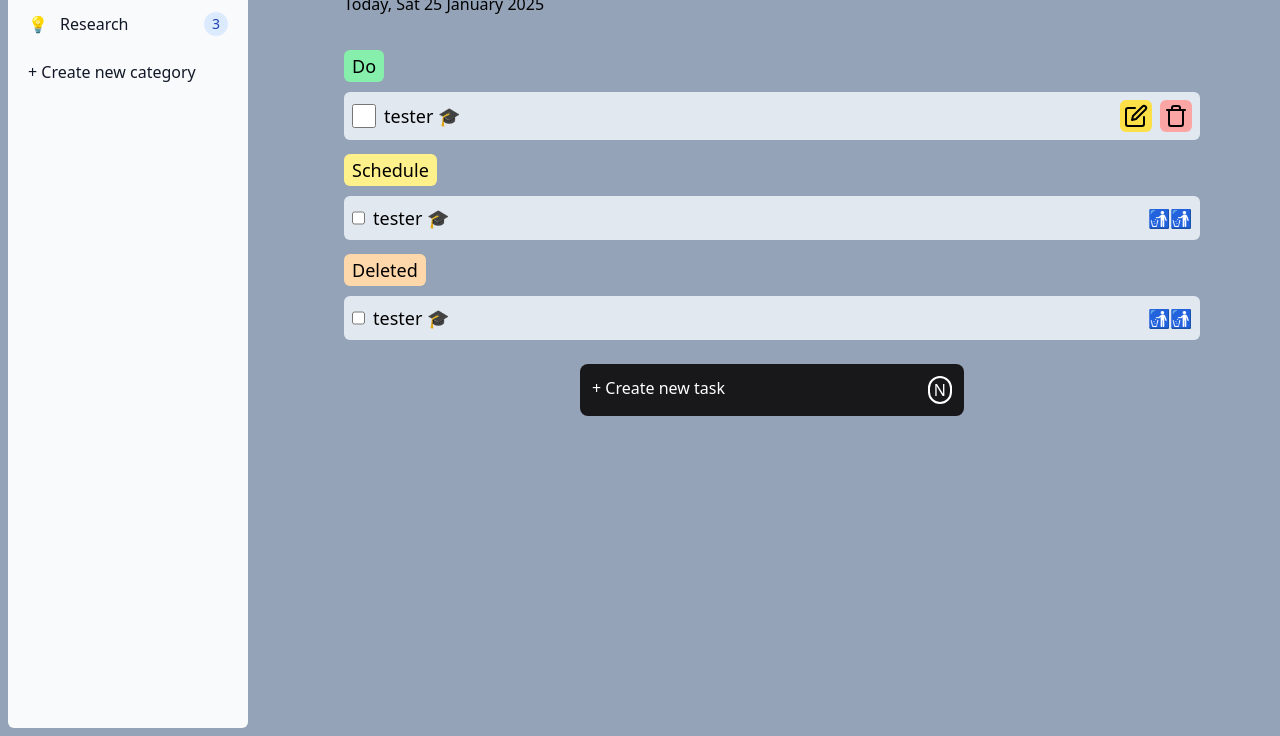
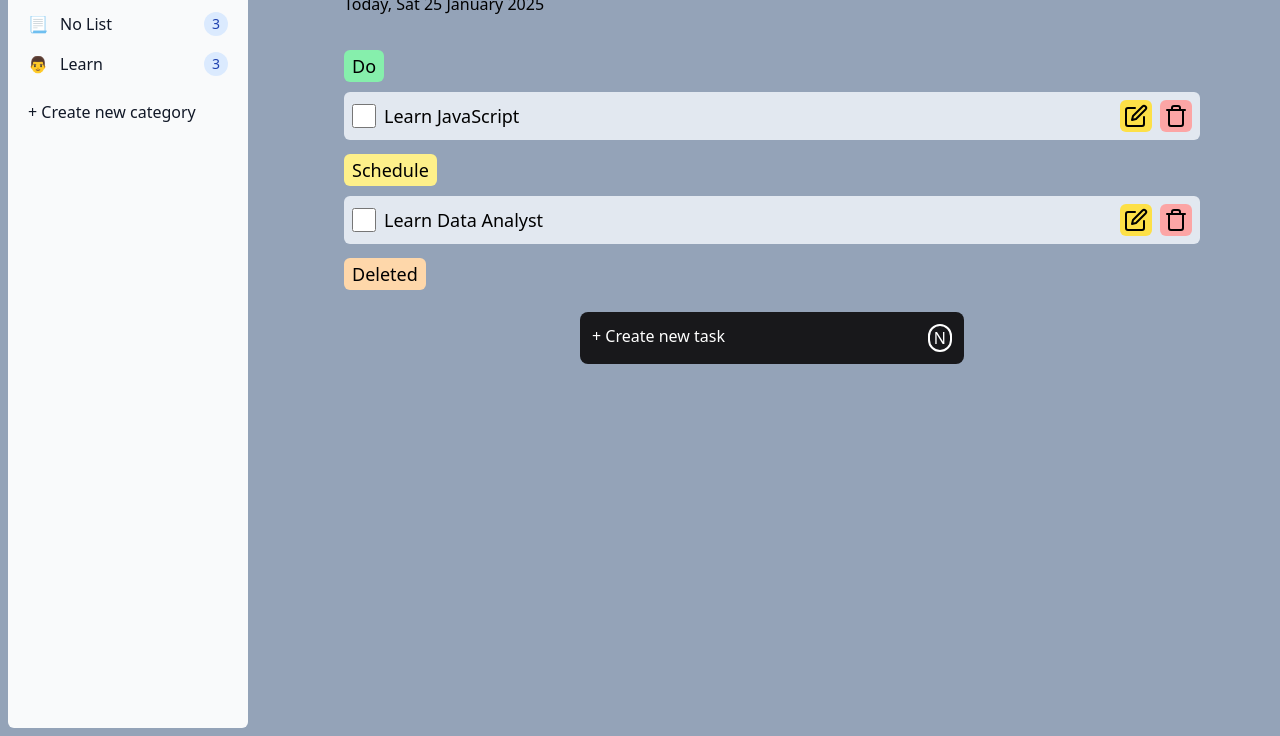
Before and after one commit to blueskye16/todos-native, a website with bundled scripts: page src/index.html in a window 1280 px wide. Shown: the part 64-800 px from the top of the page. Built offline with nearby package versions, Linux system fonts and the light colour scheme.

Commit message:
progress

```diff
--- a/package.json
+++ b/package.json
@@ -5,7 +5,7 @@
   "scripts": {
     "test": "echo \"Error: no test specified\" && exit 1",
     "start": "live-server",
-    "build:css": "npx postcss src/styles/tailwind.css -o src/styles/output.css"
+    "build:css": "npx tailwindcss -i src/styles/tailwind.css -o src/styles/output.css --watch"
   },
   "keywords": [],
   "author": "",
--- a/src/index.html
+++ b/src/index.html
@@ -94,7 +94,7 @@
           <h1 class="text-3xl font-semibold">Notes App</h1>
           <ul class="pt-2 space-y-2 font-medium">
             <li id="list-categories">
-              <a
+              <!--               <a
                 href="#"
                 class="flex items-center p-2 text-gray-900 rounded-lg dark:text-white hover:bg-gray-100 dark:hover:bg-gray-700 group"
               >
@@ -104,7 +104,7 @@
                   class="inline-flex items-center justify-center w-3 h-3 p-3 ms-3 text-sm font-medium text-blue-800 bg-blue-100 rounded-full dark:bg-blue-900 dark:text-blue-300"
                   >3</span
                 >
-              </a>
+              </a> -->
             </li>
 
             <button
@@ -124,10 +124,10 @@
           <p>Today, Sat 25 January 2025</p>
         </div>
 
+        <!-- Task Container -->
         <div class="mt-5 text-lg">
           <div class="pt-4" id="do-container">
             <h2 class="bg-green-300 inline py-1 px-2 rounded-md">Do</h2>
-            <!-- <p class="bg-slate-200 p-1 rounded-md text-sm mt-2">No task</p> -->
             <div
               class="mt-3 flex w-full bg-slate-200 p-2 rounded-md items-center group"
             >
@@ -155,38 +155,18 @@
                 ></a>
               </div>
             </div>
+            <!-- no task JS -->
+            <!-- Task here -->
           </div>
           <div class="pt-4" id="schedule-container">
             <h2 class="bg-yellow-200 inline py-1 px-2 rounded-md">Schedule</h2>
-            <div class="mt-3 flex w-full bg-slate-200 p-2 rounded-md">
-              <input
-                type="checkbox"
-                name=""
-                id=""
-                class="w-6.5 h-6.5 rounded-md cursor-pointer border-none"
-              />
-              <label for="" class="ml-2 flex-1">tester <span>🎓</span></label>
-              <div class="flex items-end">
-                <a href="">🚮</a>
-                <a href="">🚮</a>
-              </div>
-            </div>
+            <!-- no task JS -->
+            <!-- Task here -->
           </div>
-          <div class="pt-4">
+          <div class="pt-4" id="deleted-container">
             <h2 class="bg-orange-200 inline py-1 px-2 rounded-md">Deleted</h2>
-            <div class="mt-3 flex w-full bg-slate-200 p-2 rounded-md">
-              <input
-                type="checkbox"
-                name=""
-                id=""
-                class="w-6.5 h-6.5 rounded-md cursor-pointer border-none"
-              />
-              <label for="" class="ml-2 flex-1">tester <span>🎓</span></label>
-              <div class="flex items-end">
-                <a href="">🚮</a>
-                <a href="">🚮</a>
-              </div>
-            </div>
+            <!-- no task JS -->
+            <!-- Task here -->
           </div>
         </div>
 
@@ -212,10 +192,10 @@
                 class="mt-1 block w-full px-3 py-2 border border-gray-300 rounded-md shadow-sm focus:outline-none focus:ring-2 focus:ring-blue-500"
                 required
               >
-                <option value="" selected>No list</option>
+<!--                 <option value="" selected>No list</option>
                 <option value="urgent">Urgent</option>
                 <option value="important">Important</option>
-                <option value="normal">Normal</option>
+                <option value="normal">Normal</option> -->
               </select>
             </div>
 
@@ -255,7 +235,7 @@
           </form>
           <button
             id="showFormButton"
-            class="mx-auto flex justify-between cursor-pointer w-full md:max-w-60 lg:max-w-96 mt-6 rounded-lg bg-zinc-900 text-white p-3 hover:bg-zinc-800 z-0 "
+            class="mx-auto flex justify-between cursor-pointer w-full md:max-w-60 lg:max-w-96 mt-6 rounded-lg bg-zinc-900 text-white p-3 hover:bg-zinc-800 z-0"
           >
             + Create new task
             <span class="px-1 border-2 border-white rounded-full">N</span>
--- a/src/script/categories.js
+++ b/src/script/categories.js
@@ -1,12 +1,19 @@
 // Category
-import generateId from "./utils/generate_id.js";
-import { getUiElement, hideCategoryForm } from "./ui.js";
+import generateId from './utils/generate_id.js';
+import { getUiElement, hideCategoryForm } from './ui.js';
 
-const categories = [{
-  icon: '👨‍🎓',
-  id: 1633830000000,
-  title: 'Study',
-}];
+const categories = [
+  {
+    icon: '📃',
+    id: 1633830000000,
+    title: 'No List',
+  },
+  {
+    icon: '👨',
+    id: 1633830000002,
+    title: 'Learn',
+  },
+];
 
 function addCategory() {
   const { formCreateCategory, overlay } = getUiElement();
@@ -22,9 +29,11 @@ function addCategory() {
 
   categories.push(categoryObject);
   console.log(categories);
-  renderSubmittedCategory(categories);
+  renderCategories(categories);
+
+  title.value = '';
+  icon.value = '';
   hideCategoryForm(overlay, formCreateCategory);
-  updateCategoryToTask(categories);
 }
 
 function generateCategoryObject(id, title, icon) {
@@ -35,7 +44,7 @@ function generateCategoryObject(id, title, icon) {
   };
 }
 
-function renderSubmittedCategory(categoryList = categories) {
+function renderCategories(categoryList = categories) {
   const categoriesContainer = document.getElementById('list-categories');
 
   categoriesContainer.innerText = '';
@@ -44,6 +53,8 @@ function renderSubmittedCategory(categoryList = categories) {
     const categoryElement = makeCategory(categoriesItem);
     categoriesContainer.append(categoryElement);
   }
+
+  updateCategories(categoryList);
 }
 
 function makeCategory(categoryObject) {
@@ -96,7 +107,7 @@ function makeCategory(categoryObject) {
   return container;
 }
 
-function updateCategoryToTask(categories) {
+function updateCategories(categories) {
   const categoryContainer = document.getElementById('inputCategory');
 
   categoryContainer.innerText = '';
@@ -109,4 +120,26 @@ function updateCategoryToTask(categories) {
   }
 }
 
-export { addCategory, renderSubmittedCategory };
+function checkEmptyCategories(categories) {
+  const categoryContainer = document.getElementById('list-categories');
+
+  if (categories.length === 0) {
+    const emptyMessage = document.createElement('p');
+    emptyMessage.innerText = 'No category';
+    emptyMessage.classList.add(
+      'bg-slate-200',
+      'p-1',
+      'rounded-md',
+      'text-sm',
+      'mt-2'
+    );
+    categoryContainer.append(emptyMessage);
+  } else {
+    const emptyMessage = categoryContainer.querySelector('p');
+    if (emptyMessage) {
+      emptyMessage.remove();
+    }
+  }
+}
+
+export { addCategory, renderCategories, categories, checkEmptyCategories };
--- a/src/script/main.js
+++ b/src/script/main.js
@@ -1,27 +1,49 @@
-import { sidebarHandler, displayCreateTaskForm, displayCreateCategoryForm, checkTaskContainer } from "./ui.js";
-import { addCategory } from "./categories.js";
-import { addTask, renderTasks } from "./tasks.js";
-
-const RENDER_EVENT = 'render-tasks';
+import {
+  sidebarHandler,
+  displayCreateTaskForm,
+  displayCreateCategoryForm,
+  checkTaskContainer,
+} from './ui.js';
+import {
+  addCategory,
+  categories,
+  renderCategories,
+  checkEmptyCategories,
+} from './categories.js';
+import { addTask, renderTasks, RENDER_EVENT } from './tasks.js';
 
 document.addEventListener('DOMContentLoaded', function () {
+  sidebarHandler();
   displayCreateTaskForm();
   displayCreateCategoryForm();
-  sidebarHandler();
+
   checkTaskContainer();
+
+  renderCategories(categories);
+  checkEmptyCategories(categories);
+  // checkTaskContainer();
+
+  // Tambahkan opsi ke elemen <select> inputCategory
+  const inputCategory = document.getElementById('inputCategory');
+  categories.forEach((category) => {
+    const option = document.createElement('option');
+    option.value = category.title;
+    option.innerText = `${category.icon} ${category.title}`;
+    inputCategory.appendChild(option);
+  });
+
   const submitCategory = document.getElementById('btn-submit-category');
   submitCategory.addEventListener('click', (event) => {
     event.preventDefault();
     addCategory();
   });
+
   const submitTask = document.getElementById('btn-submit-task');
   submitTask.addEventListener('click', (event) => {
     event.preventDefault();
     addTask();
   });
+
+  document.addEventListener(RENDER_EVENT, checkTaskContainer);
+  document.dispatchEvent(new Event(RENDER_EVENT));
 });
-
-document.addEventListener(RENDER_EVENT, function () {
-  console.log(tasks);
-  renderTasks();
-});
--- a/src/script/tasks.js
+++ b/src/script/tasks.js
@@ -1,8 +1,24 @@
 // Tasks
-import generateId from "./utils/generate_id.js";
-import { clearTaskInputs } from "./ui.js";
+import generateId from './utils/generate_id.js';
+import { closeInputTaskForm, getUiElement } from './ui.js';
+import { categories } from './categories.js';
 
-const tasks = [];
+const RENDER_EVENT = 'render-tasks';
+
+const tasks = [
+  {
+    id: 1633830000001,
+    title: 'Learn JavaScript',
+    category: 'Study',
+    taskSection: 'task-do-section',
+  },
+  {
+    id: 1633830000001,
+    title: 'Learn Data Analyst',
+    category: 'Learn',
+    taskSection: 'task-schedule-section',
+  },
+];
 
 function addTask() {
   const title = document.getElementById('inputTitle');
@@ -23,7 +39,7 @@ function addTask() {
   tasks.push(taskObject);
   console.log(tasks);
   clearTaskInputs();
-  // document.dispatchEvent(RENDER_EVENT);
+  document.dispatchEvent(new Event(RENDER_EVENT));
 }
 
 function generateTaskObject(id, title, category, taskSection) {
@@ -38,24 +54,26 @@ function generateTaskObject(id, title, category, taskSection) {
 function renderTasks(tasklist = tasks) {
   const { doContainer, scheduleContainer } = getUiElement();
 
-  doContainer.innerText = '';
-  scheduleContainer.innerText = '';
+  // Kosongkan container tanpa menghapus elemen <h2>
+  const doHeader = doContainer.querySelector('h2');
+  const scheduleHeader = scheduleContainer.querySelector('h2');
+
+  doContainer.innerHTML = '';
+  scheduleContainer.innerHTML = '';
+
+  doContainer.appendChild(doHeader);
+  scheduleContainer.appendChild(scheduleHeader);
 
   for (const taskItem of tasklist) {
     const taskElement = makeTask(taskItem);
-    if (taskElement.selectedTaskSection == 'task-do-section') {
-      doContainer.append(taskElement);
-    } else
-      (error) => {
-        console.log('error: ', error);
-      };
-
-    if (taskElement.selectedTaskSection == 'task-schedule-section') {
-      scheduleContainer.append(taskElement);
-    } else
-      (error) => {
-        console.log('error: ', error);
-      };
+    if (taskItem.taskSection == 'task-do-section') {
+      doContainer.appendChild(taskElement);
+    } else if (taskItem.taskSection == 'task-schedule-section') {
+      scheduleContainer.appendChild(taskElement);
+    } else {
+      console.log('error: Invalid task section');
+    }
+    feather.replace();
   }
 }
 
@@ -134,6 +152,28 @@ function makeTask(taskObject) {
   btnTaskContainer.append(btnOpenTask, btnEditTask, btnDeleteTask);
 
   taskContainer.append(btnTaskContainer);
+
+  return taskContainer;
 }
 
-export { addTask, renderTasks };
+function clearTaskInputs() {
+  const formContainer = document.getElementById('taskForm');
+  document.getElementById('inputTitle').value = '';
+  const inputCategory = document.getElementById('inputCategory');
+  inputCategory.value = categories[0].icon + ' ' + categories[0].title;
+
+  // document.getElementById('inputCategory').value = categories[0].icon + ' ' + categories[0].title;
+  const taskSection = document.querySelectorAll(
+    'input[name="input-task-section"]'
+  );
+
+  taskSection.forEach((radio) => (radio.checked = false));
+  closeInputTaskForm(formContainer);
+}
+
+document.addEventListener(RENDER_EVENT, function () {
+  console.log(tasks);
+  renderTasks();
+});
+
+export { addTask, renderTasks, RENDER_EVENT };
--- a/src/script/ui.js
+++ b/src/script/ui.js
@@ -4,12 +4,15 @@ export function getUiElement() {
     // UI
     sidebar: document.getElementById('sidebar'),
     btnBurger: document.getElementById('btnBurger'),
-    doContainer: document.getElementById('do-container'),
-    scheduleContainer: document.getElementById('schedule-container'),
 
     // Category
     formCreateCategory: document.getElementById('formCreateCategory'),
     overlay: document.querySelector('[node-create-form]'),
+
+    // Task
+    doContainer: document.getElementById('do-container'),
+    scheduleContainer: document.getElementById('schedule-container'),
+    deletedContainer: document.getElementById('deleted-container'),
   };
 }
 
@@ -28,7 +31,6 @@ export function sidebarHandler() {
   });
 }
 
-
 export function showCategoryForm(overlay, form) {
   overlay.classList.remove('hidden');
   form.classList.remove('hidden');
@@ -41,14 +43,18 @@ export function hideCategoryForm(overlay, form) {
 
 export function displayCreateCategoryForm() {
   const { formCreateCategory, overlay } = getUiElement();
-  // const formCreateCategory = document.getElementById('formCreateCategory');
-  // const overlay = document.querySelector('[node-create-form]');
 
   document.addEventListener('click', (event) => {
     const action = event.target.dataset.action;
     if (action === 'create') {
       showCategoryForm(overlay, formCreateCategory);
     } else if (action === 'cancel') {
+      hideCategoryForm(overlay, formCreateCategory);
+    }
+  });
+
+  document.addEventListener('keydown', (event) => {
+    if (event.key === 'Escape') {
       hideCategoryForm(overlay, formCreateCategory);
     }
   });
@@ -78,18 +84,21 @@ export function displayCreateTaskForm() {
     }
   });
 
+  document.addEventListener('keydown', function (event) {
+    if (event.key === 'Escape') {
+      closeInputTaskForm(form);
+    }
+  });
+
   form.addEventListener('click', function (event) {
     event.stopPropagation();
   });
 }
 
-export function checkTaskContainer() {
-  const { doContainer, scheduleContainer } = getUiElement();
-  const taskDoContainer = doContainer.querySelectorAll('div');
-  const taskScheduleContainer = scheduleContainer.querySelectorAll('div');
-  let emptyTaskMessage = doContainer.querySelector('.no-task-message');
-
-  if (taskDoContainer.length === 0) {
+function checkForEmptyTask(checkElement, elementContainer) {
+  const emptyTaskMessage = elementContainer.querySelector('.no-task-message');
+  if (checkElement.length === 0) {
+    if (!emptyTaskMessage) {
       const emptyMessage = document.createElement('p');
       const emptyMessageClass = [
         'bg-slate-200',
@@ -101,31 +110,22 @@ export function checkTaskContainer() {
       ];
       emptyMessage.innerText = 'No task';
       emptyMessage.classList.add(...emptyMessageClass);
-    doContainer.append(emptyMessage);
-  } else {
-    if (emptyTaskMessage) {
+      elementContainer.append(emptyMessage);
+    }
+  } else if (emptyTaskMessage) {
     emptyTaskMessage.remove();
   }
 }
 
-  if (taskScheduleContainer.length === 0) {
-    const emptyMessage = document.createElement('p');
-    const emptyMessageClass = [
-      'bg-slate-200',
-      'p-1',
-      'rounded-md',
-      'text-sm',
-      'mt-2',
-      'no-task-message',
-    ];
-    emptyMessage.innerText = 'No task';
-    emptyMessage.classList.add(...emptyMessageClass);
-    scheduleContainer.append(emptyMessage);
-  } else {
-    if (emptyTaskMessage) {
-      emptyTaskMessage.remove();
-    }
-  }
+export function checkTaskContainer() {
+  const { doContainer, scheduleContainer, deletedContainer } = getUiElement();
+  const taskDoContainer = doContainer.querySelectorAll('div');
+  const taskScheduleContainer = scheduleContainer.querySelectorAll('div');
+  const taskDeletedContainer = scheduleContainer.querySelectorAll('div');
+
+  checkForEmptyTask(taskDoContainer, doContainer);
+  checkForEmptyTask(taskScheduleContainer, scheduleContainer);
+  checkForEmptyTask(taskDeletedContainer, deletedContainer);
 }
 
 export function closeInputTaskForm(element) {
@@ -135,15 +135,3 @@ export function closeInputTaskForm(element) {
     element.style.display = 'none'; // Sembunyikan form setelah animasi
   }, 300);
 }
-
-export function clearTaskInputs() {
-  const formContainer = document.getElementById('taskForm');
-  document.getElementById('inputTitle').value = '';
-  document.getElementById('inputCategory').value = '';
-  const taskSection = document.querySelectorAll(
-    'input[name="input-task-section"]'
-  );
-
-  taskSection.forEach((radio) => (radio.checked = false));
-  closeInputTaskForm(formContainer);
-}
```
Lines whose indentation alone changed are shown as unchanged.
